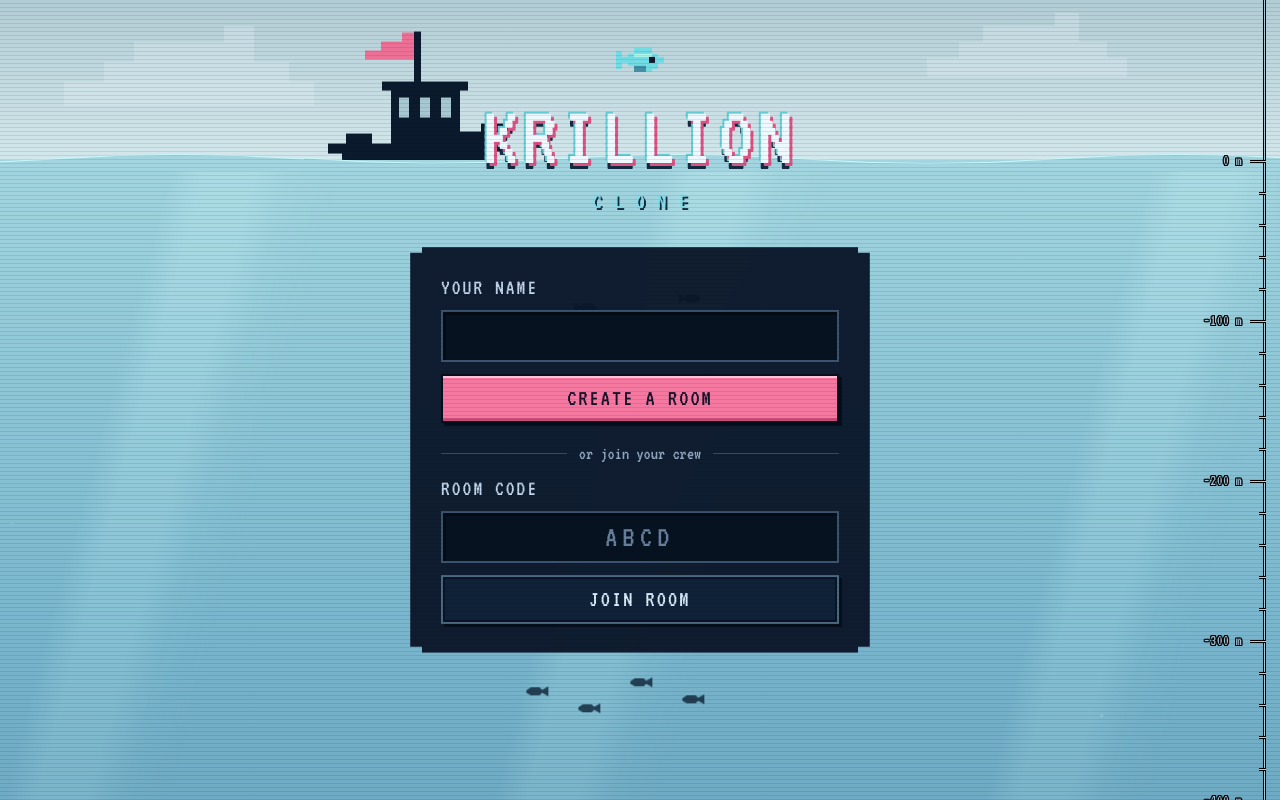
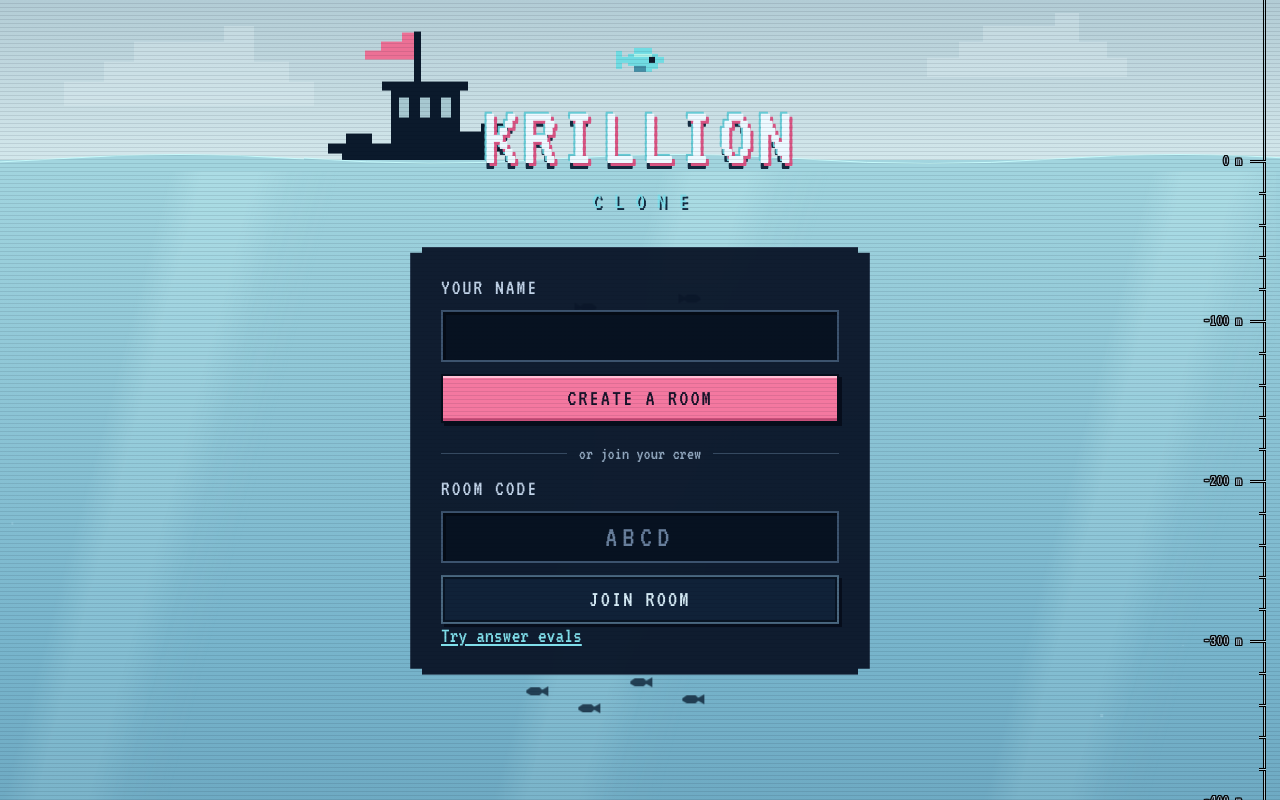
Before and after one commit to dylanydai/krillion-clone, a Next.js app: page / in a window 1280 px wide. Built offline with nearby package versions, Linux system fonts and the light colour scheme.

Commit message:
Make answer evals public and link from home

```diff
--- a/app/api/eval/route.ts
+++ b/app/api/eval/route.ts
@@ -8,7 +8,6 @@ import type { Category, Judgment } from "../../../lib/types";
 export const runtime = "nodejs";
 
 export async function POST(request: Request): Promise<Response> {
-  if (process.env.EVAL_MODE !== "1") return new Response(null, { status: 404 });
   try {
     const input = await body(request);
     if (typeof input !== "object" || input === null || !("answer" in input)) {
--- a/app/eval/page.tsx
+++ b/app/eval/page.tsx
@@ -1,4 +1,3 @@
-import { notFound } from "next/navigation";
 import { CATEGORIES } from "../../lib/categories";
 import EvalForm from "./eval-form";
 import type { ReactNode } from "react";
@@ -6,6 +5,5 @@ import type { ReactNode } from "react";
 export const dynamic = "force-dynamic";
 
 export default function EvalPage(): ReactNode {
-  if (process.env.EVAL_MODE !== "1") notFound();
   return <EvalForm categories={CATEGORIES} />;
 }
--- a/app/page.tsx
+++ b/app/page.tsx
@@ -42,6 +42,7 @@ export default function Home(): ReactNode {
         <button type="submit" value="join" className="secondary" disabled={busy}>Join room</button>
       </form>
       {error !== null && <p className="error" role="alert">{error}</p>}
+      <a href="/eval">Try answer evals</a>
     </section>
   </div>;
 }
```
Also changed, not shown: 2 other files (tests, documents, lock files or other folders).
